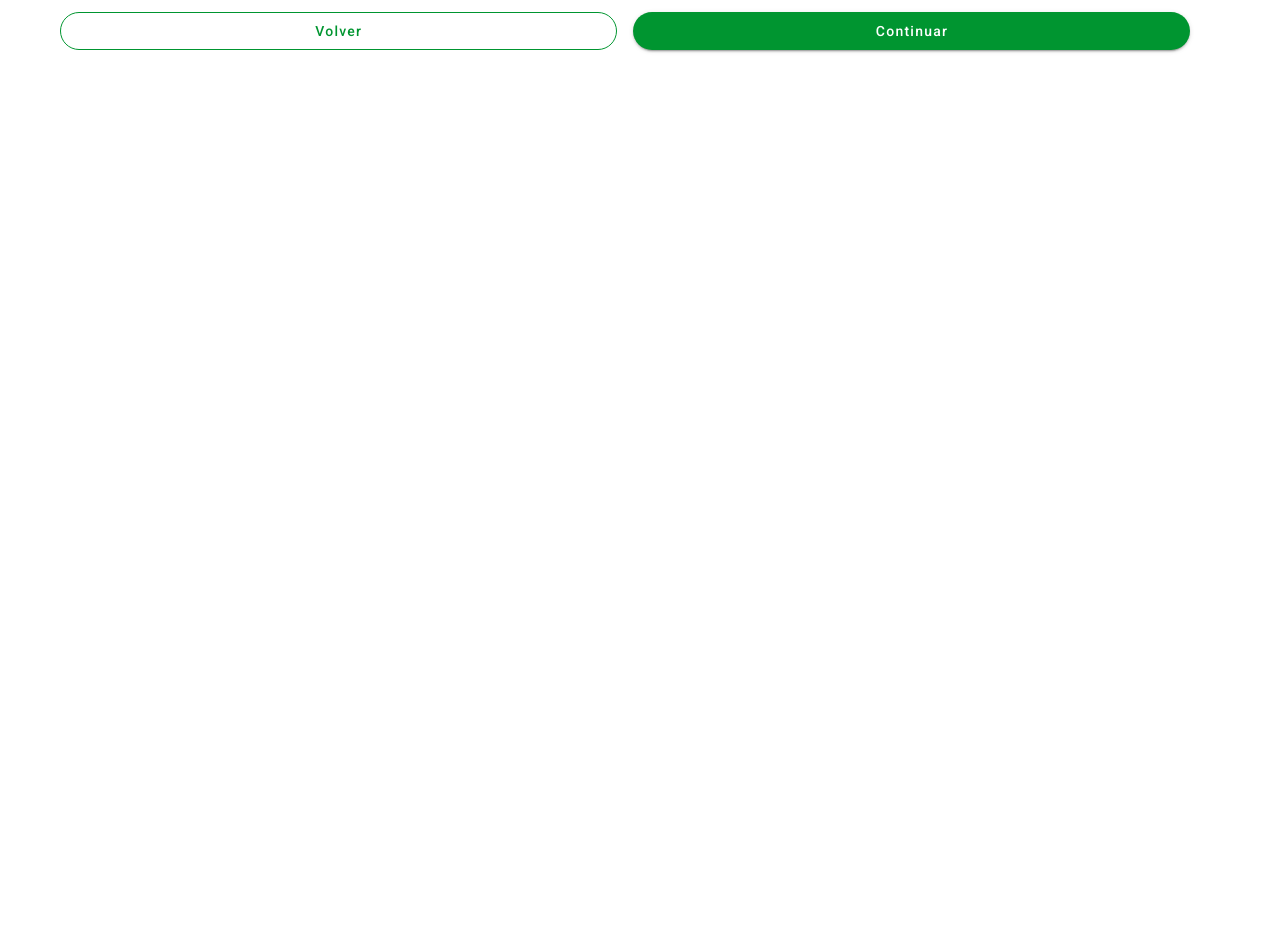
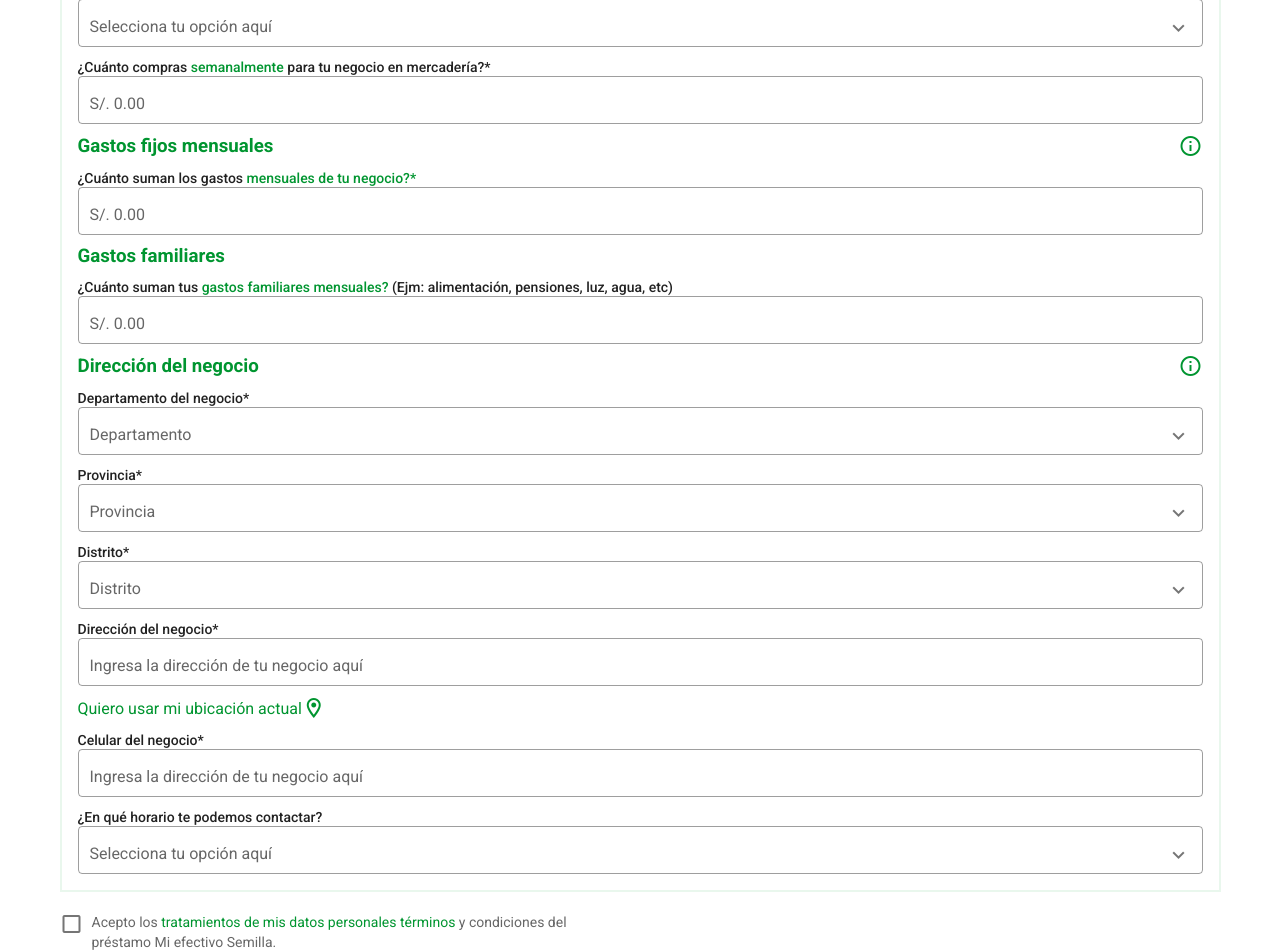
Before and after one commit to Iamoscarbc/moray-encuestas, a Nuxt app: page /paso-3 in a window 1280 px wide. Shown: the part 1100-2052 px from the top of the page. Before the commit the page ends 1162 px from the top, so only its background shows below. Built offline with nearby package versions, Linux system fonts and the light colour scheme.

Commit message:
changes for step 3 withou card seguros

```diff
--- a/pages/paso-3.vue
+++ b/pages/paso-3.vue
@@ -151,7 +151,7 @@
             outlined
           ></v-text-field>
         </div>
-        <div class="d-flex align-items-center justify-space-between">
+        <div class="d-flex align-center justify-space-between">
           <h3 class="mibancoprimary--text">Compras de mi negocio</h3>
           <v-dialog
               v-model="dialogPurchases"
@@ -176,10 +176,228 @@
               </v-card>
           </v-dialog>
         </div>
+        <div>
+          <label class="mb-1 font-weight-medium" style="font-size: 14px;">¿Cada cuánto realizas compras para tu negocio en mercadería?*</label>
+          <v-select
+            color="mibancoprimary"
+            :items="['3 meses', '6 meses', '9 meses', '12 meses']"
+            height="48"
+            label="Selecciona tu opción aquí"
+            single-line
+            hide-details
+            outlined
+          >
+            <template v-slot:append>
+              <v-icon>mdi-chevron-down</v-icon>
+            </template>
+          </v-select>
+        </div>
+        <div>
+          <label class="mb-1 font-weight-medium" style="font-size: 14px;">¿Cuánto compras <span class="mibancoprimary--text">semanalmente</span> para tu negocio en mercadería?*</label>
+          <v-text-field
+            color="mibancoprimary"
+            label="S/. 0.00"
+            height="48"
+            single-line
+            hide-details
+            outlined
+          ></v-text-field>
+        </div>
+        <div class="d-flex align-center justify-space-between">
+          <h3 class="mibancoprimary--text">Gastos fijos mensuales</h3>
+          <v-dialog
+              v-model="dialogExpenses"
+              width="350"
+              >
+              <template v-slot:activator="{ on, attrs }">
+                <v-icon color="mibancoprimary"
+                  v-bind="attrs"
+                  v-on="on">mdi-information-outline</v-icon>
+              </template>
+
+              <v-card>
+                  <v-card-title class="d-flex justify-end pb-0" @click="dialogExpenses=false">
+                      <v-icon>mdi-close</v-icon>
+                  </v-card-title>
+
+                  <v-card-text style="text-align: center">
+                      <img src="@/assets/svg/Error.svg">
+                      <p class="mibancoprimary--text font-weight-bold" style="font-size: 19px; margin-bottom: 48px;">Gastos fijos mensuales</p>
+                      <p class="mb-4" style="line-height: normal; color: #151D18; font-size: 16px;">Coloca la <strong>suma total</strong> de tu <br>negocio: <br>
+                        Alquiler de local + Transporte de mercadería + Luz + Agua + <br>Celular del negocio + Arbitrios + <br>Otros (publicidad, personal de <br>servicio, etc.)</p>
+                  </v-card-text>
+              </v-card>
+          </v-dialog>
+        </div>
+        <div>
+          <label class="mb-1 font-weight-medium" style="font-size: 14px;">¿Cuánto suman los gastos <span class="mibancoprimary--text">mensuales de tu negocio?*</span></label>
+          <v-text-field
+            color="mibancoprimary"
+            label="S/. 0.00"
+            height="48"
+            single-line
+            hide-details
+            outlined
+          ></v-text-field>
+        </div>
+        <h3 class="mibancoprimary--text">Gastos familiares</h3>
+        <div>
+          <label class="mb-1 font-weight-medium" style="font-size: 14px;">¿Cuánto suman tus <span class="mibancoprimary--text">gastos familiares mensuales?</span> (Ejm: alimentación, pensiones, luz, agua, etc)</label>
+          <v-text-field
+            color="mibancoprimary"
+            label="S/. 0.00"
+            height="48"
+            single-line
+            hide-details
+            outlined
+          ></v-text-field>
+        </div>
+        <div class="d-flex align-center justify-space-between">
+          <h3 class="mibancoprimary--text">Dirección del negocio</h3>
+          <v-dialog
+              v-model="dialogLocation"
+              width="350"
+              >
+              <template v-slot:activator="{ on, attrs }">
+                <v-icon color="mibancoprimary"
+                  v-bind="attrs"
+                  v-on="on">mdi-information-outline</v-icon>
+              </template>
+
+              <v-card>
+                  <v-card-title class="d-flex justify-end pb-0" @click="dialogLocation=false">
+                      <v-icon>mdi-close</v-icon>
+                  </v-card-title>
+
+                  <v-card-text style="text-align: center">
+                      <img src="@/assets/svg/Error.svg">
+                      <p class="mibancoprimary--text font-weight-bold" style="font-size: 19px; margin-bottom: 48px;">-</p>
+                      <p class="mb-4" style="line-height: normal; color: #151D18; font-size: 16px;">-</p>
+                  </v-card-text>
+              </v-card>
+          </v-dialog>
+        </div>
+        <div>
+          <label class="mb-1 font-weight-medium" style="font-size: 14px;">Departamento del negocio*</label>
+          <v-select
+            color="mibancoprimary"
+            :items="['Lima']"
+            height="48"
+            label="Departamento"
+            single-line
+            hide-details
+            outlined
+          >
+            <template v-slot:append>
+              <v-icon>mdi-chevron-down</v-icon>
+            </template>
+          </v-select>
+        </div>
+        <div>
+          <label class="mb-1 font-weight-medium" style="font-size: 14px;">Provincia*</label>
+          <v-select
+            color="mibancoprimary"
+            :items="['Lima']"
+            height="48"
+            label="Provincia"
+            single-line
+            hide-details
+            outlined
+          >
+            <template v-slot:append>
+              <v-icon>mdi-chevron-down</v-icon>
+            </template>
+          </v-select>
+        </div>
+        <div>
+          <label class="mb-1 font-weight-medium" style="font-size: 14px;">Distrito*</label>
+          <v-select
+            color="mibancoprimary"
+            :items="['Lima']"
+            height="48"
+            label="Distrito"
+            single-line
+            hide-details
+            outlined
+          >
+            <template v-slot:append>
+              <v-icon>mdi-chevron-down</v-icon>
+            </template>
+          </v-select>
+        </div>
+        <div>
+          <label class="mb-1 font-weight-medium" style="font-size: 14px;">Dirección del negocio*</label>
+          <v-text-field
+            color="mibancoprimary"
+            label="Ingresa la dirección de tu negocio aquí"
+            height="48"
+            single-line
+            hide-details
+            outlined
+          ></v-text-field>
+        </div>
+        <div class="d-flex align-center">
+          <span class="mibancoprimary--text">Quiero usar mi ubicación actual</span>
+          <v-icon color="mibancoprimary">mdi-map-marker-outline</v-icon>
+        </div>
+        <div>
+          <label class="mb-1 font-weight-medium" style="font-size: 14px;">Celular del negocio*</label>
+          <v-text-field
+            color="mibancoprimary"
+            label="Ingresa la dirección de tu negocio aquí"
+            height="48"
+            single-line
+            hide-details
+            outlined
+          ></v-text-field>
+        </div>
+        <div>
+          <label class="mb-1 font-weight-medium" style="font-size: 14px;">¿En qué horario te podemos contactar?</label>
+          <v-select
+            color="mibancoprimary"
+            :items="['Lima']"
+            height="48"
+            label="Selecciona tu opción aquí"
+            single-line
+            hide-details
+            outlined
+          >
+            <template v-slot:append>
+              <v-icon>mdi-chevron-down</v-icon>
+            </template>
+          </v-select>
+        </div>
       </div>
-      <div class="d-flex flex-row" style="gap: 16px;">
-        <v-btn width="48%" rounded color="mibancoprimary" outlined height="38" @click="$router.back()">Volver</v-btn>
-        <v-btn width="48%" rounded color="mibancoprimary" height="38" @click="$router.push('/paso-3')">Continuar</v-btn>
+      <div class="step-3-section-4">
+        <div class="d-flex flex-row">
+          <v-checkbox
+            class="mt-0"
+            v-model="tyc"
+            color="mibancoprimary"
+            hide-details
+          >
+            <template v-slot:label>
+              <span style="font-size: 14px;">Acepto los <span class="mibancoprimary--text text-underline">tratamientos de mis datos personales términos</span> y condiciones del <br>préstamo Mi efectivo Semilla.</span>
+            </template>
+          </v-checkbox>
+        </div>
+        <div class="d-flex flex-row">
+          <v-checkbox
+            v-model="udp"
+            color="mibancoprimary"
+            hide-details
+          >
+            <template v-slot:label>
+              <span style="font-size: 14px;">Acepto el <span class="mibancoprimary--text text-underline">uso de mis datos personales.</span></span>
+            </template>
+          </v-checkbox>
+        </div>
+        <p class="mt-4" style="font-size: 10px; font-weight: 400; color: #495057;">Este canal está habilitado solo para personas que no presentan relación alguna con PEP (Persona expuesta políticamente), ni empresas dirigidas por este tipo de persona. De ser tu caso por favor acércate a la Agencia más cercana.</p>
+        <img src="@/assets/img/TCEA.png" width="100%">
+      </div>
+      <div class="d-flex flex-column" style="gap: 8px;">
+        <v-btn rounded color="mibancoprimary" height="38" @click="$router.push('/paso-3')">Enviar Solicitud</v-btn>
+        <v-btn rounded color="mibancoprimary" outlined height="38" @click="$router.back()">Volver</v-btn>
       </div>
     </v-col>
   </v-row>
@@ -209,7 +427,11 @@ export default {
         {label: 'Quincenalmente', value: "Quincenalmente"},
         {label: 'Mensualmente', value: "Mensualmente"}
       ],
-      dialogPurchases: false
+      dialogPurchases: false,
+      dialogExpenses: false,
+      dialogLocation: false,
+      tyc: false,
+      udp: false
     }
   },
   watch: {
@@ -262,7 +484,12 @@ export default {
     flex-direction: column;
     padding: 16px;
     gap: 10px;
-    margin-bottom: 24px;
+    margin-bottom: 16px;
+  }
+  &-section-4{
+    .v-input__slot{
+      align-items: flex-start;
+    }
   }
 }
 </style>
```
Also changed, not shown: assets/img/TCEA.png (added).
